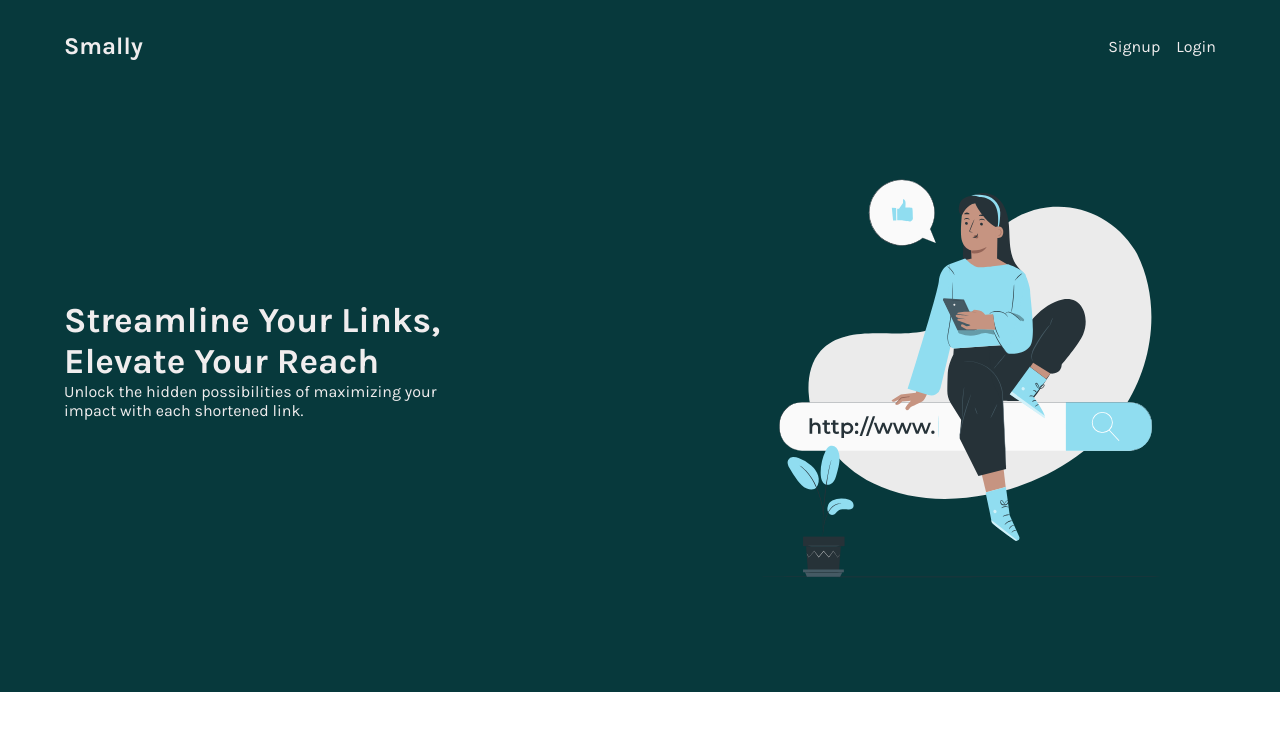
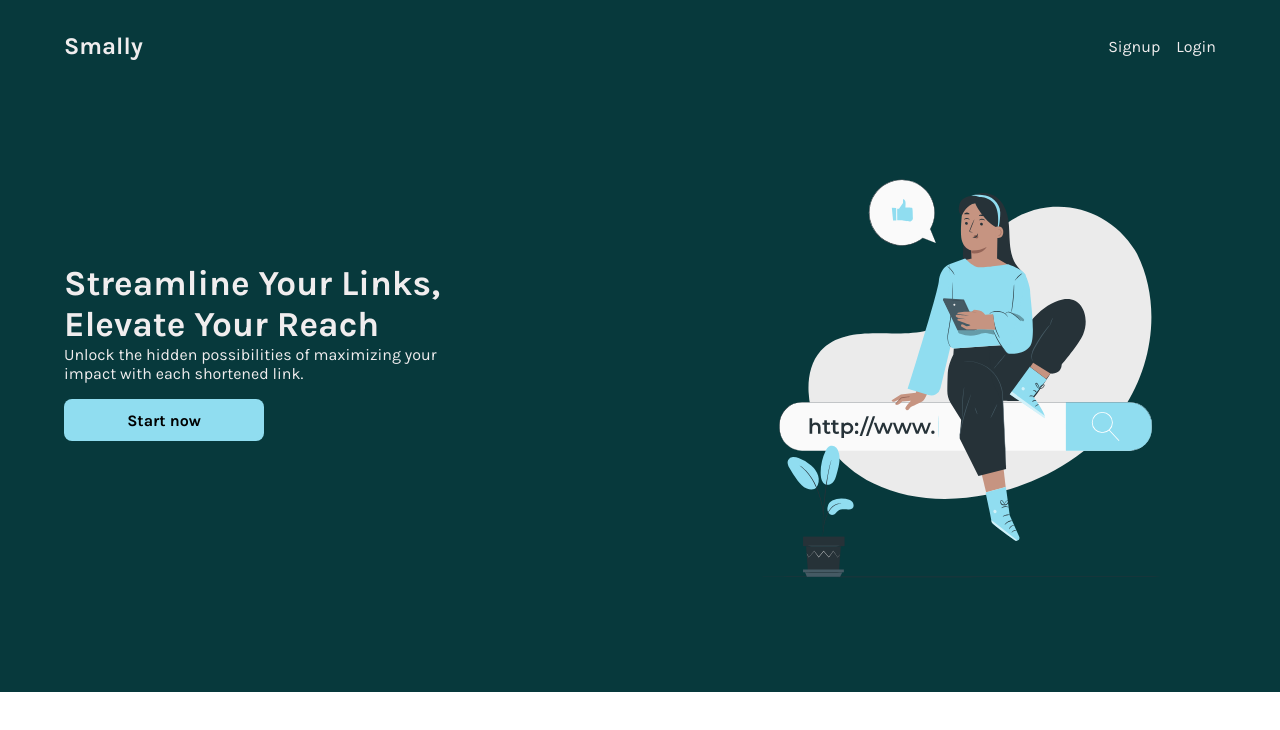
Before and after one commit to mbonamensa/smally, a React (Vite) app: page / in a window 1280 px wide. Shown: the top 730 px of the page. Built offline with nearby package versions, Linux system fonts and the light colour scheme.

Commit message:
add start now btn

```diff
--- a/src/components/Hero.tsx
+++ b/src/components/Hero.tsx
@@ -5,6 +5,7 @@
         <div className="hero-text">
             <h1>Streamline Your Links, Elevate Your Reach</h1>
             <p>Unlock the hidden possibilities of maximizing your impact with each shortened link.</p>
+            <button className="start-now-btn">Start now</button>
         </div>
         <div className="hero-img">
             <img src="www-pana.svg" alt="" />
--- a/src/css/styles.css
+++ b/src/css/styles.css
@@ -53,6 +53,19 @@
 .hero .hero-text {
   width: 100%;
   max-width: 23.75rem;
+}
+
+.start-now-btn {
+  width: 100%;
+  max-width: 200px;
+  margin: 1rem 0;
+  padding: 0.7rem;
+  border-radius: 0.5rem;
+  border: none;
+  background-color: #90DDF0;
+  font-size: 1rem;
+  font-weight: bold;
+  cursor: pointer;
 }
 
 .formOverlay {
--- a/styles.scss
+++ b/styles.scss
@@ -68,6 +68,19 @@
         width: 100%;
         max-width: 23.75rem;
     }
+}
+
+.start-now-btn {
+    width: 100%;
+    max-width: 200px;
+    margin: 1rem 0;
+    padding: 0.7rem;
+    border-radius: 0.5rem;
+    border: none;
+    background-color: $lightblue;
+    font-size: 1rem;
+    font-weight: bold;
+    cursor: pointer;
 }
 
 .formOverlay {
```
Also changed, not shown: 1 other file (tests, documents, lock files or other folders).
